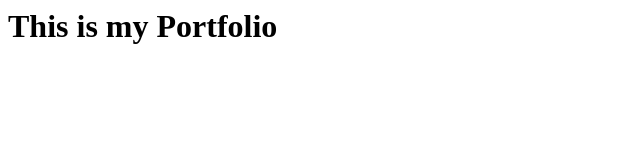
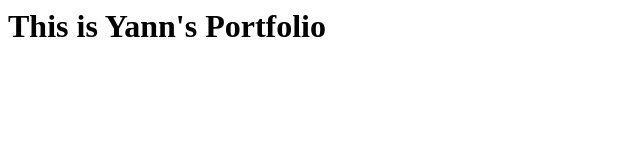
Before and after one commit to ics-ASH/rst-portfolio-websites-yannarmstrong, a plain HTML site: page index.html in a window 1280 px wide. Shown: the whole page, without its empty margins (0-640 px from the left). Drawn offline with Linux system fonts and the light colour scheme.

Commit message:
Changed name

```diff
--- a/index.html
+++ b/index.html
@@ -1,3 +1,3 @@
 <html>
-  <h1>This is my Portfolio</h1>
+  <h1>This is Yann's Portfolio</h1>
 </html>
```
